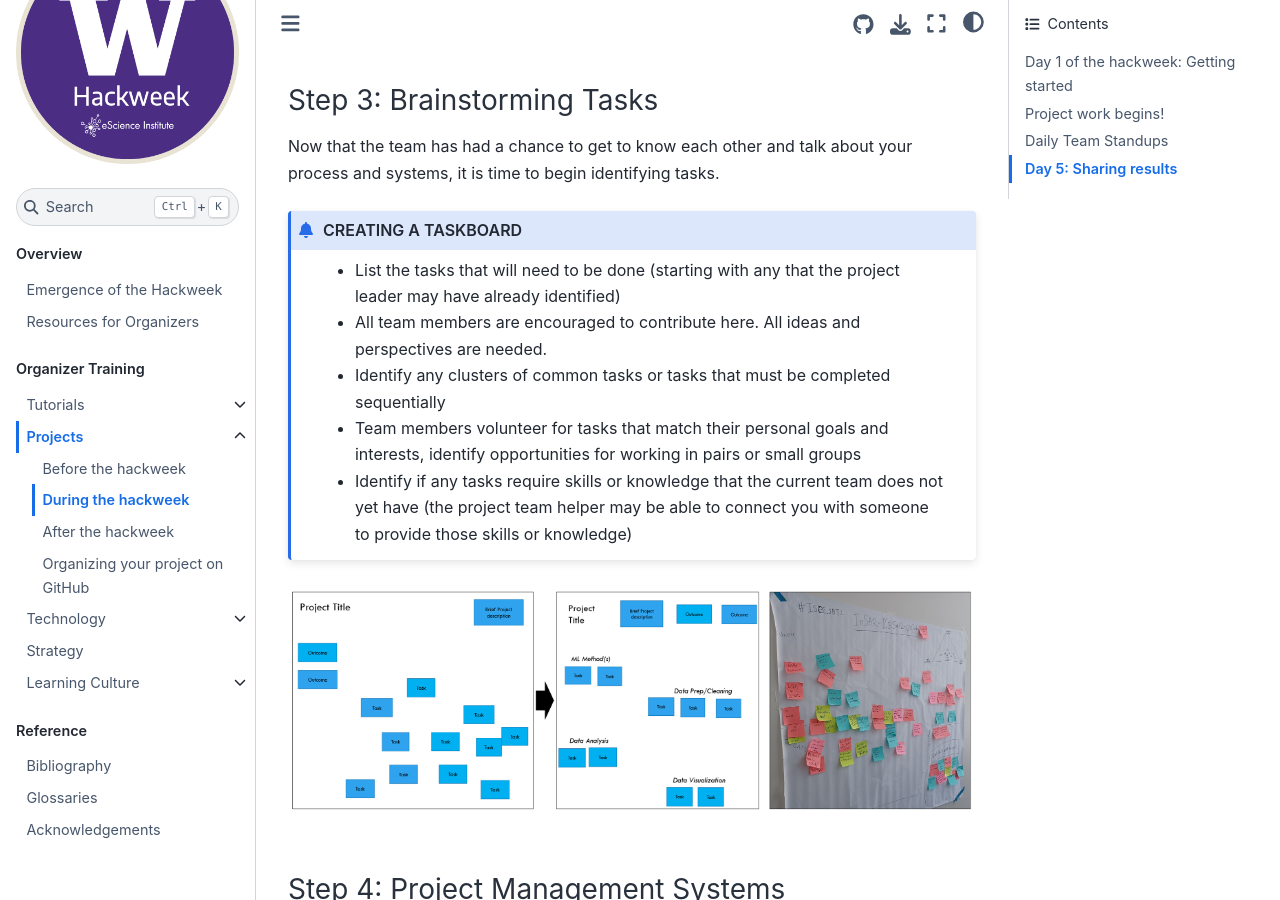
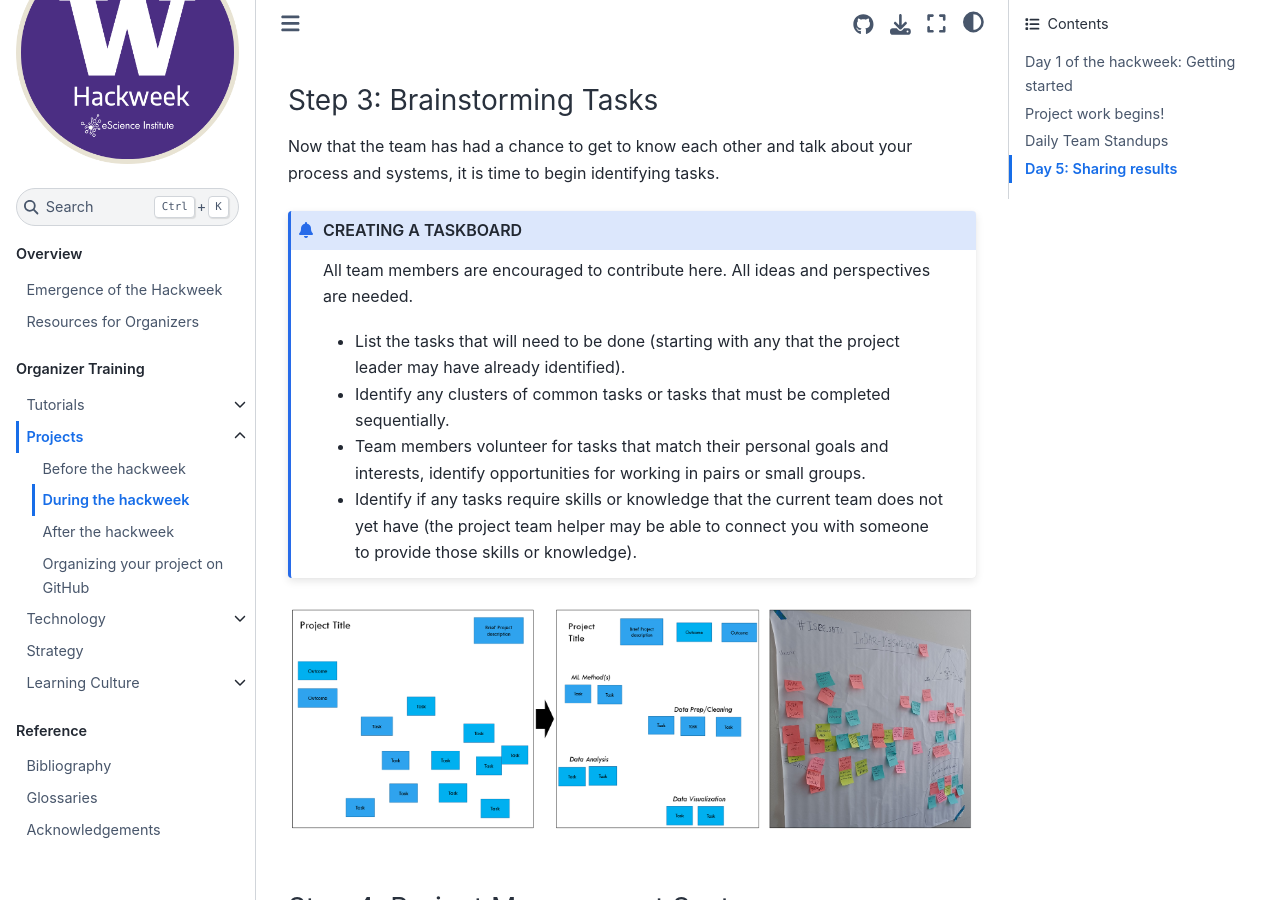
Before and after one commit to uwhackweek/hackweeks-as-a-service, a Jupyter Book: the page built from docs/training/projects/project-during.md, in a window 1280 px wide and 900 px high, scrolled down 1732 px. Built offline with Jupyter Book 1.0.4 settings and Sphinx 7.4.7 and the Sphinx Book theme 1.1.4, drawn with Linux system fonts in a browser that asks for light colours.

````diff
--- a/docs/training/projects/project-during.md
+++ b/docs/training/projects/project-during.md
@@ -44,11 +44,11 @@ Next, let's have a 10 - 15 minute conversation (depending on team size) about th
 Now that the team has had a chance to get to know each other and talk about your process and systems, it is time to begin identifying tasks.
 
 ```{admonition} CREATING A TASKBOARD
-* List the tasks that will need to be done (starting with any that the project leader may have already identified)
-* All team members are encouraged to contribute here. All ideas and perspectives are needed.
-* Identify any clusters of common tasks or tasks that must be completed sequentially
-* Team members volunteer for tasks that match their personal goals and interests, identify opportunities for working in pairs or small groups
-* Identify if any tasks require skills or knowledge that the current team does not yet have (the project team helper may be able to connect you with someone to provide those skills or knowledge)
+All team members are encouraged to contribute here. All ideas and perspectives are needed.
+* List the tasks that will need to be done (starting with any that the project leader may have already identified).
+* Identify any clusters of common tasks or tasks that must be completed sequentially.
+* Team members volunteer for tasks that match their personal goals and interests, identify opportunities for working in pairs or small groups.
+* Identify if any tasks require skills or knowledge that the current team does not yet have (the project team helper may be able to connect you with someone to provide those skills or knowledge).
 ```
 
 ```{image} ../../images/project-taskboard.png
````
